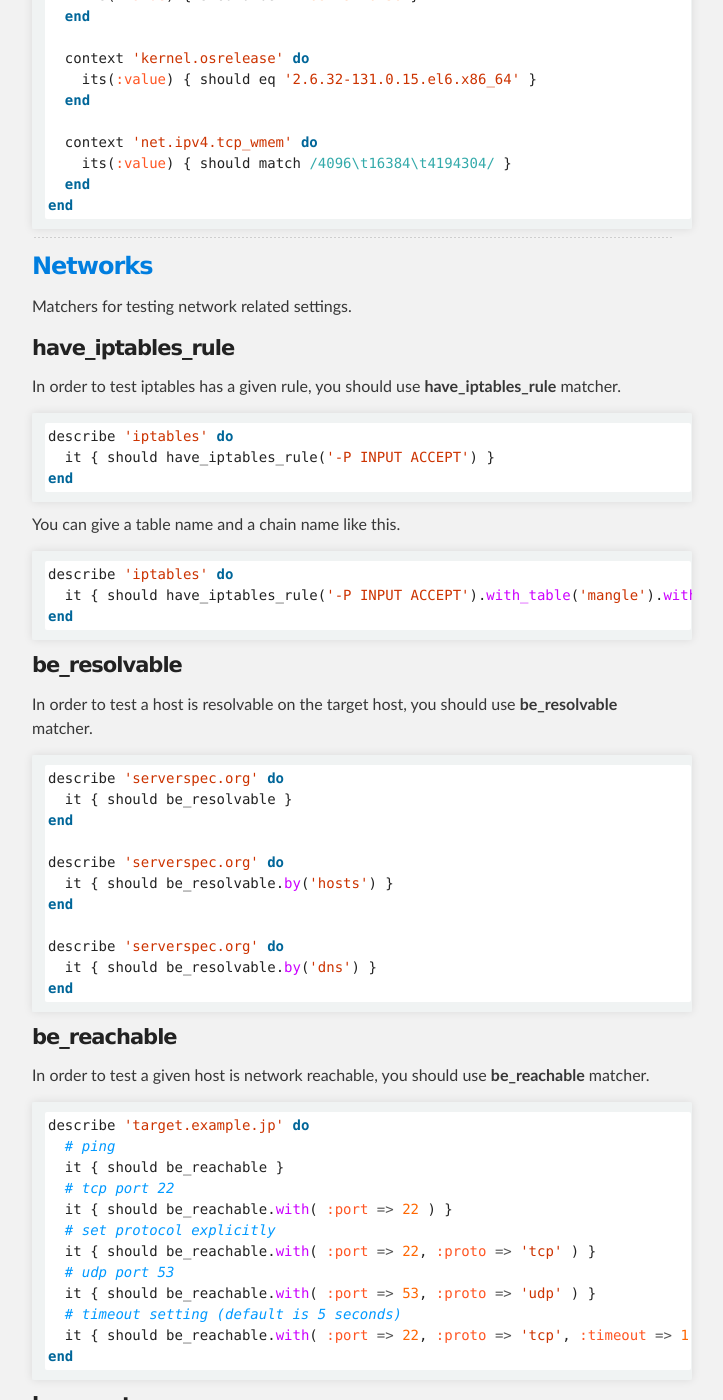
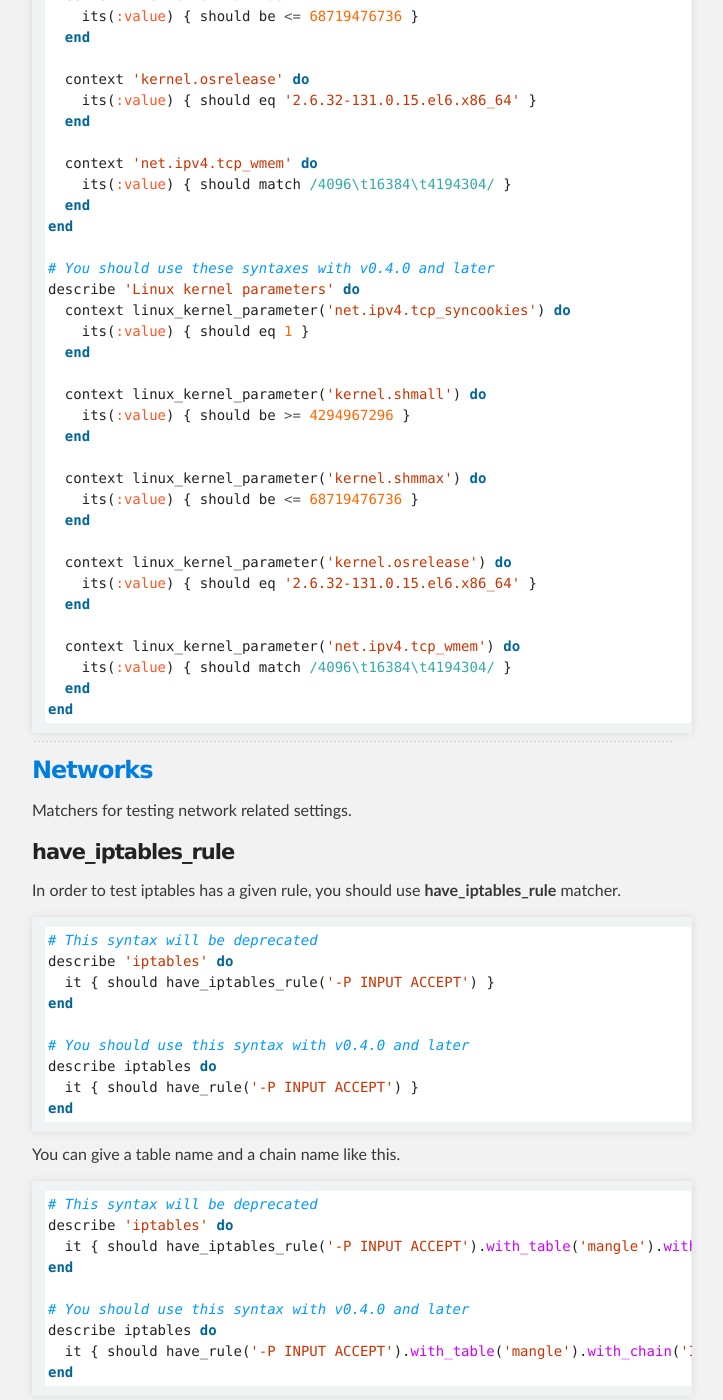
Before and after one commit to serverspec/serverspec.github.io, a Jekyll site: the page built from matchers.md, in a window 1280 px wide and 1400 px high, scrolled down 9953 px. Shown: the whole window, without its empty margins (288-1011 px from the left). Built offline with Jekyll 4.4.1, drawn with Linux system fonts in a browser that asks for light colours; Markdown is read by kramdown in place of the engine named in the settings; some of the changed text lies outside the part shown.

Commit message:
Add new syntax description of some matchers

````diff
--- a/matchers.md
+++ b/matchers.md
@@ -493,6 +493,7 @@ end
 You can test Linux kernel parameters like this.
 
 ```ruby
+# These syntaxes will be deprecated
 describe 'Linux kernel parameters' do
   context 'net.ipv4.tcp_syncookies' do
     its(:value) { should eq 1 }
@@ -514,6 +515,29 @@ describe 'Linux kernel parameters' do
     its(:value) { should match /4096\t16384\t4194304/ }
   end
 end
+
+# You should use these syntaxes with v0.4.0 and later
+describe 'Linux kernel parameters' do
+  context linux_kernel_parameter('net.ipv4.tcp_syncookies') do
+    its(:value) { should eq 1 }
+  end
+
+  context linux_kernel_parameter('kernel.shmall') do
+    its(:value) { should be >= 4294967296 }
+  end
+
+  context linux_kernel_parameter('kernel.shmmax') do
+    its(:value) { should be <= 68719476736 }
+  end
+
+  context linux_kernel_parameter('kernel.osrelease') do
+    its(:value) { should eq '2.6.32-131.0.15.el6.x86_64' }
+  end
+
+  context linux_kernel_parameter('net.ipv4.tcp_wmem') do
+    its(:value) { should match /4096\t16384\t4194304/ }
+  end
+end
 ```
 ----
 
@@ -526,16 +550,28 @@ Matchers for testing network related settings.
 In order to test iptables has a given rule, you should use **have\_iptables\_rule** matcher.
 
 ```ruby
+# This syntax will be deprecated
 describe 'iptables' do
   it { should have_iptables_rule('-P INPUT ACCEPT') }
+end
+
+# You should use this syntax with v0.4.0 and later
+describe iptables do
+  it { should have_rule('-P INPUT ACCEPT') }
 end
 ```
 
 You can give a table name and a chain name like this.
 
 ```ruby
+# This syntax will be deprecated
 describe 'iptables' do
   it { should have_iptables_rule('-P INPUT ACCEPT').with_table('mangle').with_chain('INPUT') }
+end
+
+# You should use this syntax with v0.4.0 and later
+describe iptables do
+  it { should have_rule('-P INPUT ACCEPT').with_table('mangle').with_chain('INPUT') }
 end
 ```
 
@@ -544,6 +580,7 @@ end
 In order to test a host is resolvable on the target host, you should use **be_resolvable** matcher.
 
 ```ruby
+# These syntaxes will be deprecated
 describe 'serverspec.org' do
   it { should be_resolvable }
 end
@@ -555,6 +592,19 @@ end
 describe 'serverspec.org' do
   it { should be_resolvable.by('dns') }
 end
+
+# You should use these syntaxes with v0.4.0 and later
+describe host('serverspec.org') do
+  it { should be_resolvable }
+end
+
+describe host('serverspec.org') do
+  it { should be_resolvable.by('hosts') }
+end
+
+describe host('serverspec.org') do
+  it { should be_resolvable.by('dns') }
+end
 ```
 
 #### be_reachable
@@ -562,7 +612,22 @@ end
 In order to test a given host is network reachable, you should use **be_reachable** matcher.
 
 ```ruby
+# This syntax will be deprecated
 describe 'target.example.jp' do
+  # ping
+  it { should be_reachable }
+  # tcp port 22
+  it { should be_reachable.with( :port => 22 ) }
+  # set protocol explicitly
+  it { should be_reachable.with( :port => 22, :proto => 'tcp' ) }
+  # udp port 53
+  it { should be_reachable.with( :port => 53, :proto => 'udp' ) }
+  # timeout setting (default is 5 seconds)
+  it { should be_reachable.with( :port => 22, :proto => 'tcp', :timeout => 1 ) }
+end
+
+# You should use this syntax with v0.4.0 and later
+describe host('target.example.jp') do
   # ping
   it { should be_reachable }
   # tcp port 22
@@ -581,7 +646,19 @@ end
 In order to test a routing table has a given entry, you should use **have_entry** matcher.
 
 ```ruby
+# This syntax will be deprecated
 describe 'routing table' do
+  it do
+    should have_entry(
+      :destination => '192.168.100.0/24',
+      :interface   => 'eth1',
+      :gateway     => '192.168.10.1',
+    )
+  end
+end
+
+# You should use this syntax with v0.4.0 and later
+describe routing_table do
   it do
     should have_entry(
       :destination => '192.168.100.0/24',
@@ -597,12 +674,20 @@ end
 In order to test an IP address is set up as a default gateway, you should use **be\_default\_gateway** matcher.
 
 ```ruby
+# This syntax will be deprecated
 describe '192.168.10.1' do
   it { should be_default_gateway }
 
   # Or you can check the gateway is tied with a specific interfarce
   it { should be_default_gateway.with_interface('eth0') }
 end
+
+# You should use this syntax with v0.4.0 and later
+describe default_gateway do
+  its(:ipaddress) { should eq '192.168.10.1' }
+  its(:interface) { should eq 'br0'          }
+end
+
 ```
 
 ----
````
